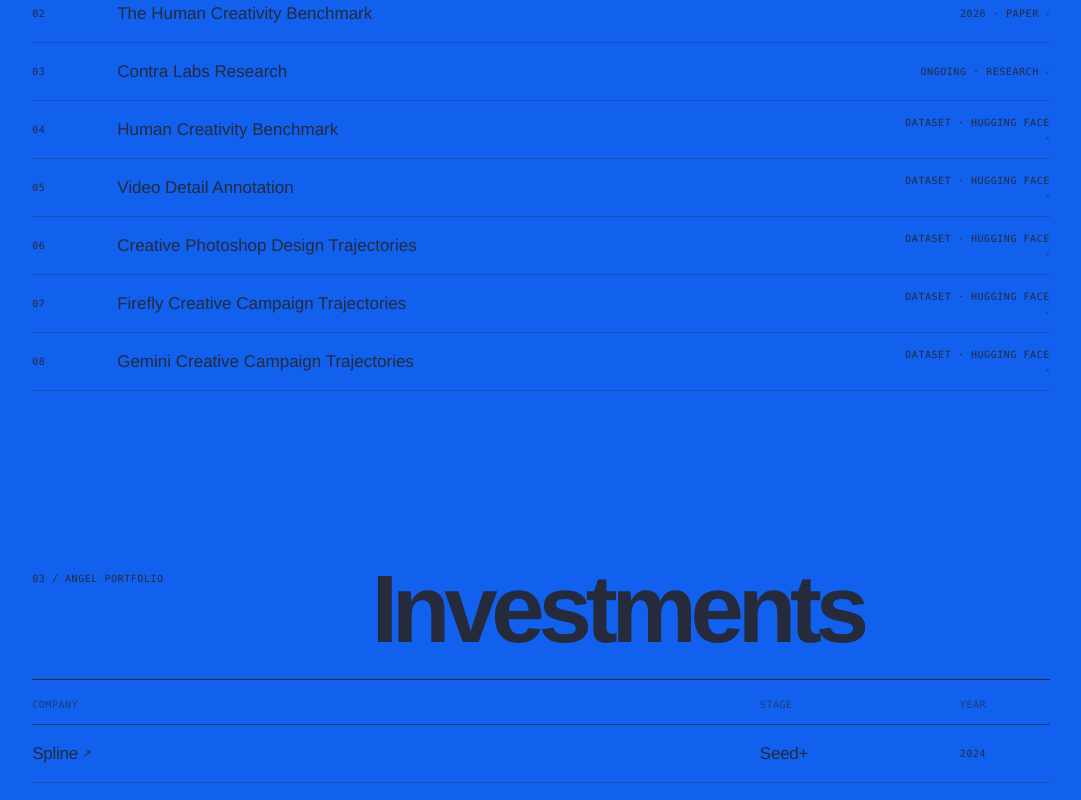
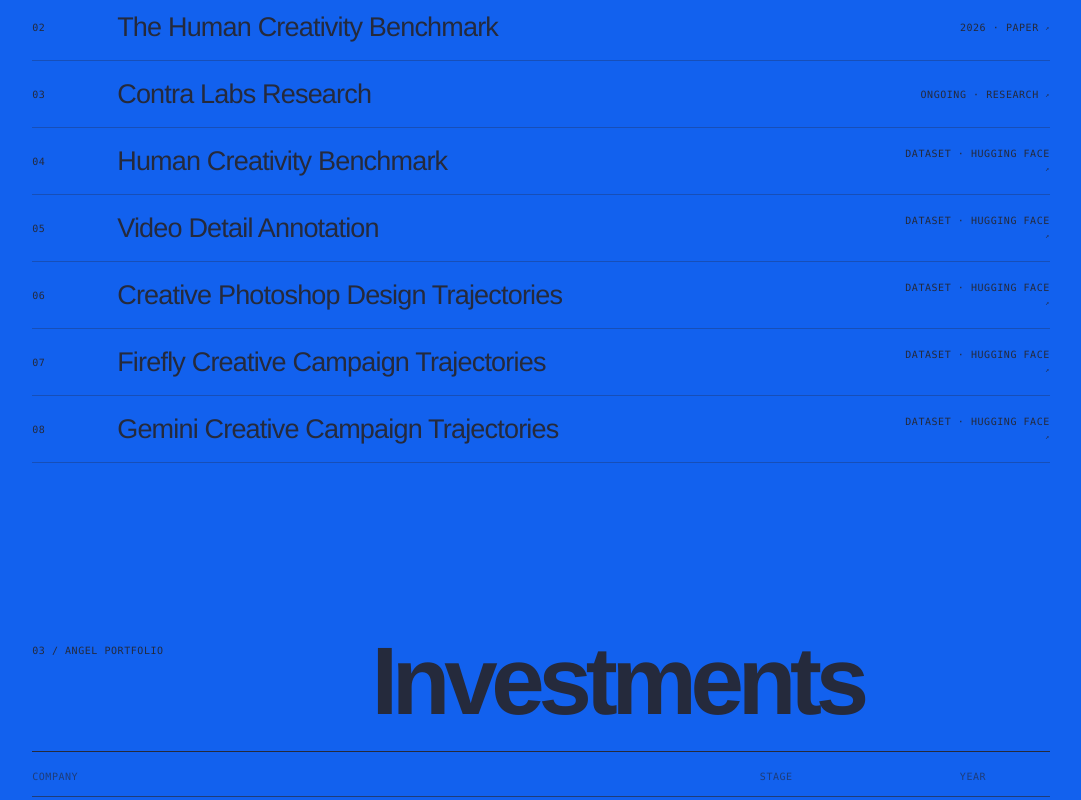
Before and after one commit to ben9885/get-ben.com, a Next.js app: page / in a window 1280 px wide. Shown: the part 1820-2620 px from the top of the page, without its empty margins (99-1180 px from the left). Built offline with nearby package versions, Linux system fonts and the light colour scheme; no server answers.

Commit message:
Match index typography to projects

```diff
--- a/app/globals.css
+++ b/app/globals.css
@@ -85,11 +85,13 @@
 .video iframe { width:100%; height:100%; border:0; display:block; }
 .index-head,.index-row { display:grid; grid-template-columns:1fr 180px 90px; gap:20px; align-items:center; }
 .index-head { padding:17px 0 12px; border-bottom:1px solid var(--ink); opacity:.65; }
-.index-row { min-height:58px; border-bottom:1px solid var(--line); font-size:17px; }
+.index-row { min-height:67px; border-bottom:1px solid var(--line); font-size:17px; }
+.index-row > span:first-child { font-size:clamp(18px,2.2vw,27px); letter-spacing:-.03em; transition:padding .18s ease; }
+.index-row:hover > span:first-child { padding-left:8px; }
 .research-list { border-top:1px solid var(--ink); }
-.research-row { display:grid; grid-template-columns:65px 1fr 155px; gap:20px; align-items:center; min-height:58px; border-bottom:1px solid var(--line); font-size:17px; }
-.research-row strong { font-size:inherit; line-height:1.25; letter-spacing:0; max-width:780px; font-weight:400; transition:opacity .18s ease; }
-.research-row:hover strong { opacity:.62; }
+.research-row { display:grid; grid-template-columns:65px 1fr 155px; gap:20px; align-items:center; min-height:67px; border-bottom:1px solid var(--line); }
+.research-row strong { font-size:clamp(18px,2.2vw,27px); line-height:1.15; letter-spacing:-.03em; max-width:780px; font-weight:400; transition:padding .18s ease; }
+.research-row:hover strong { padding-left:8px; }
 .research-meta { text-align:right; }
 .contact { padding-bottom:clamp(120px,16vw,210px); }
 .socials { display:grid; grid-template-columns:repeat(3,1fr); border-bottom:1px solid var(--line); }
@@ -126,7 +128,7 @@
   .toggle { grid-row:1; grid-column:3; }
   .index-head,.index-row { grid-template-columns:1fr 82px 48px; gap:10px; }
   .index-row { font-size:14px; }
-  .research-row { grid-template-columns:38px 1fr; gap:10px; padding:14px 0; font-size:14px; }
+  .research-row { grid-template-columns:38px 1fr; gap:10px; padding:14px 0; }
   .research-meta { grid-column:2; text-align:left; padding-top:0; }
   .socials { grid-template-columns:1fr; }
   .socials a,.socials a:nth-child(2),.socials a:last-child { min-height:105px; border-right:0; border-bottom:1px solid var(--line); padding-left:0; }
```
